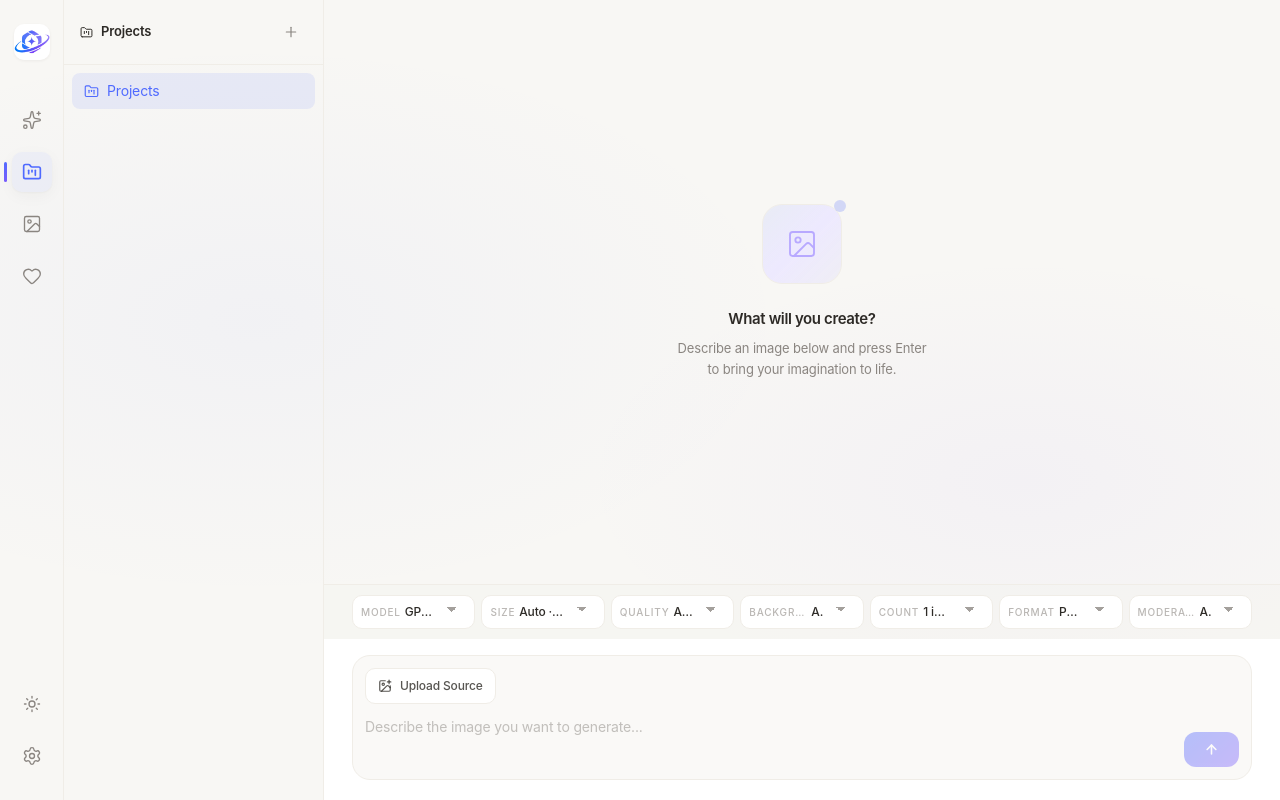
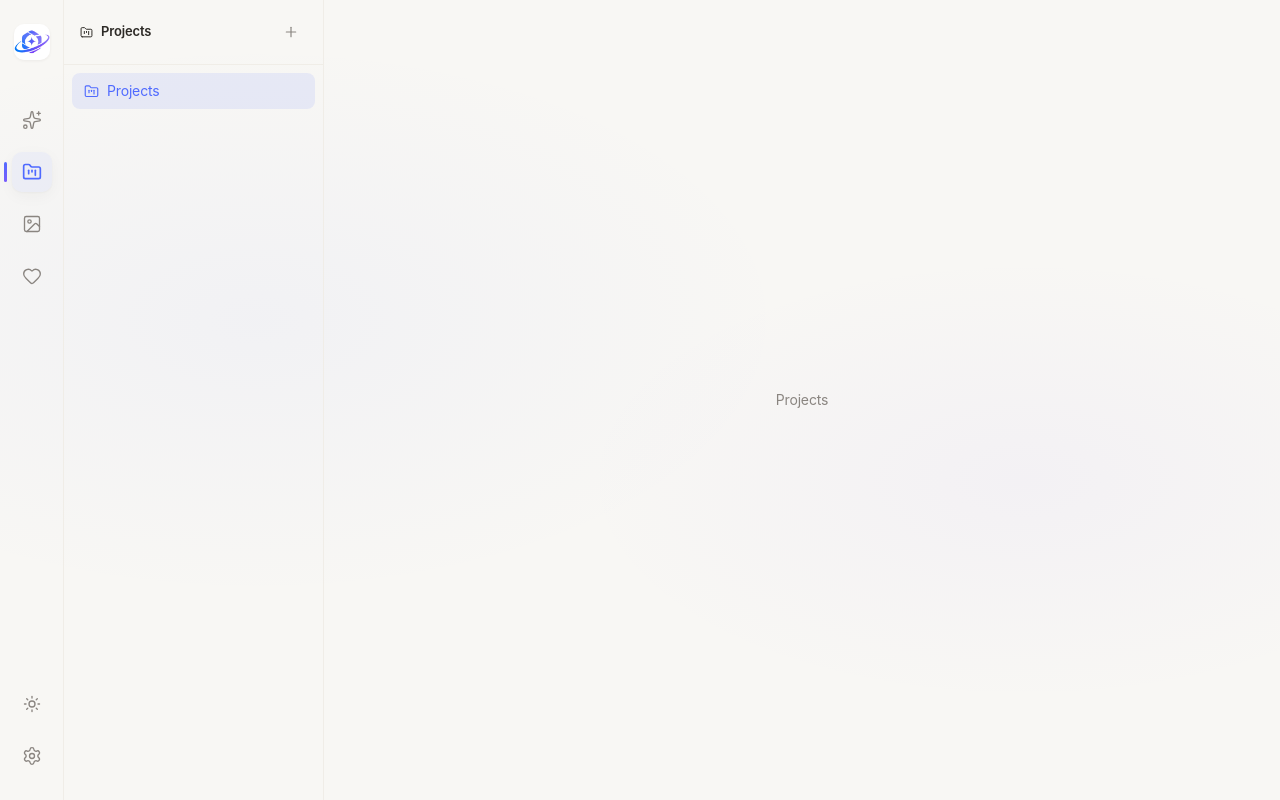
Before and after one commit to 3inchtime/astro_studio, a React (Vite) app: page /projects in a window 1280 px wide. Built offline with nearby package versions, Linux system fonts and the light colour scheme; a web font is replaced by a local one.

Commit message:
fix: use placeholder pages for project routes

```diff
--- a/src/App.tsx
+++ b/src/App.tsx
@@ -3,6 +3,8 @@ import { useEffect } from "react";
 import { BrowserRouter, Routes, Route, Navigate } from "react-router-dom";
 import AppLayout from "./components/layout/AppLayout";
 import GeneratePage from "./pages/GeneratePage";
+import ProjectsPage from "./pages/ProjectsPage";
+import ProjectHomePage from "./pages/ProjectHomePage";
 import GalleryPage from "./pages/GalleryPage";
 import FavoritesPage from "./pages/FavoritesPage";
 import SettingsPage from "./pages/SettingsPage";
@@ -28,8 +30,8 @@ function App() {
       <Routes>
         <Route element={<AppLayout />}>
           <Route path="/generate" element={<GeneratePage />} />
-          <Route path="/projects" element={<GeneratePage />} />
-          <Route path="/projects/:projectId" element={<GeneratePage />} />
+          <Route path="/projects" element={<ProjectsPage />} />
+          <Route path="/projects/:projectId" element={<ProjectHomePage />} />
           <Route path="/gallery" element={<GalleryPage />} />
           <Route path="/trash" element={<TrashPage />} />
           <Route path="/favorites" element={<FavoritesPage />} />
--- /dev/null
+++ b/src/pages/ProjectHomePage.tsx
@@ -0,0 +1,7 @@
+export default function ProjectHomePage() {
+  return (
+    <div className="flex h-full items-center justify-center p-6">
+      <div className="text-sm text-muted">Project</div>
+    </div>
+  );
+}
--- /dev/null
+++ b/src/pages/ProjectsPage.tsx
@@ -0,0 +1,7 @@
+export default function ProjectsPage() {
+  return (
+    <div className="flex h-full items-center justify-center p-6">
+      <div className="text-sm text-muted">Projects</div>
+    </div>
+  );
+}
```
